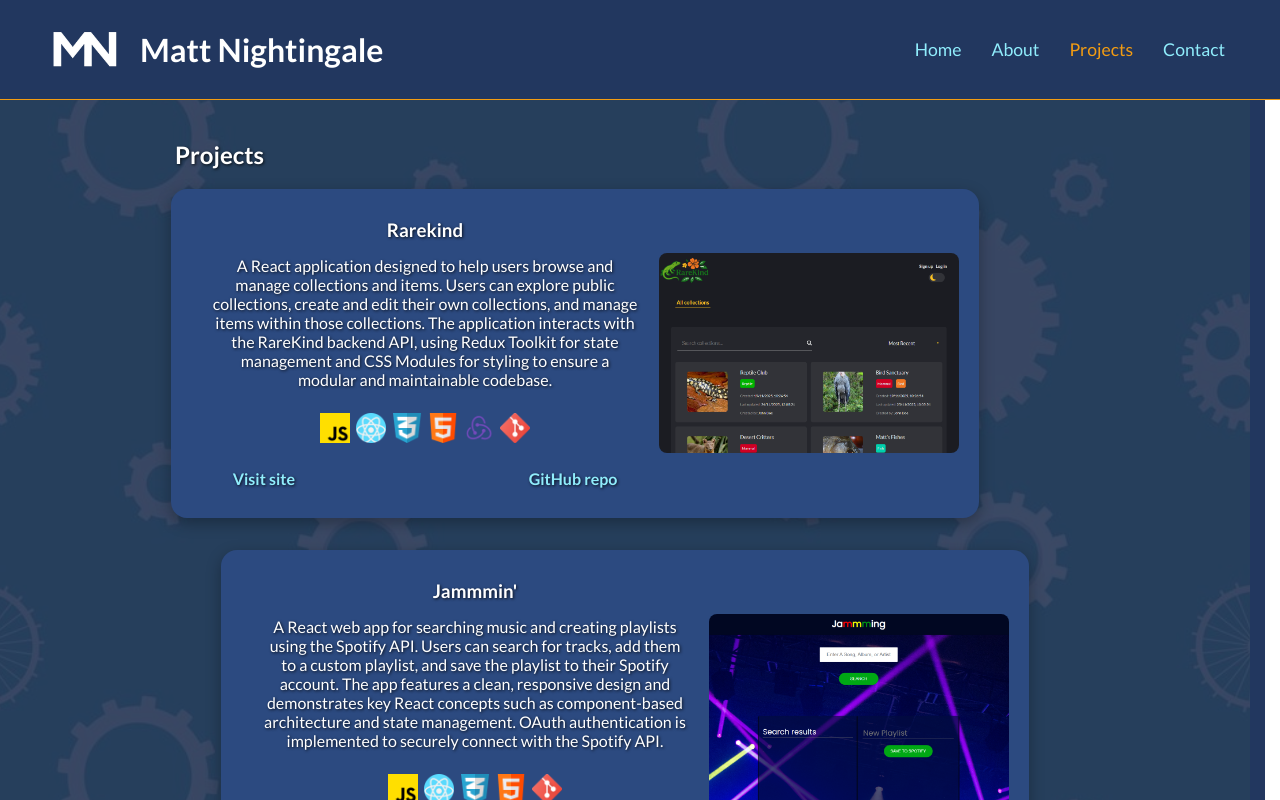
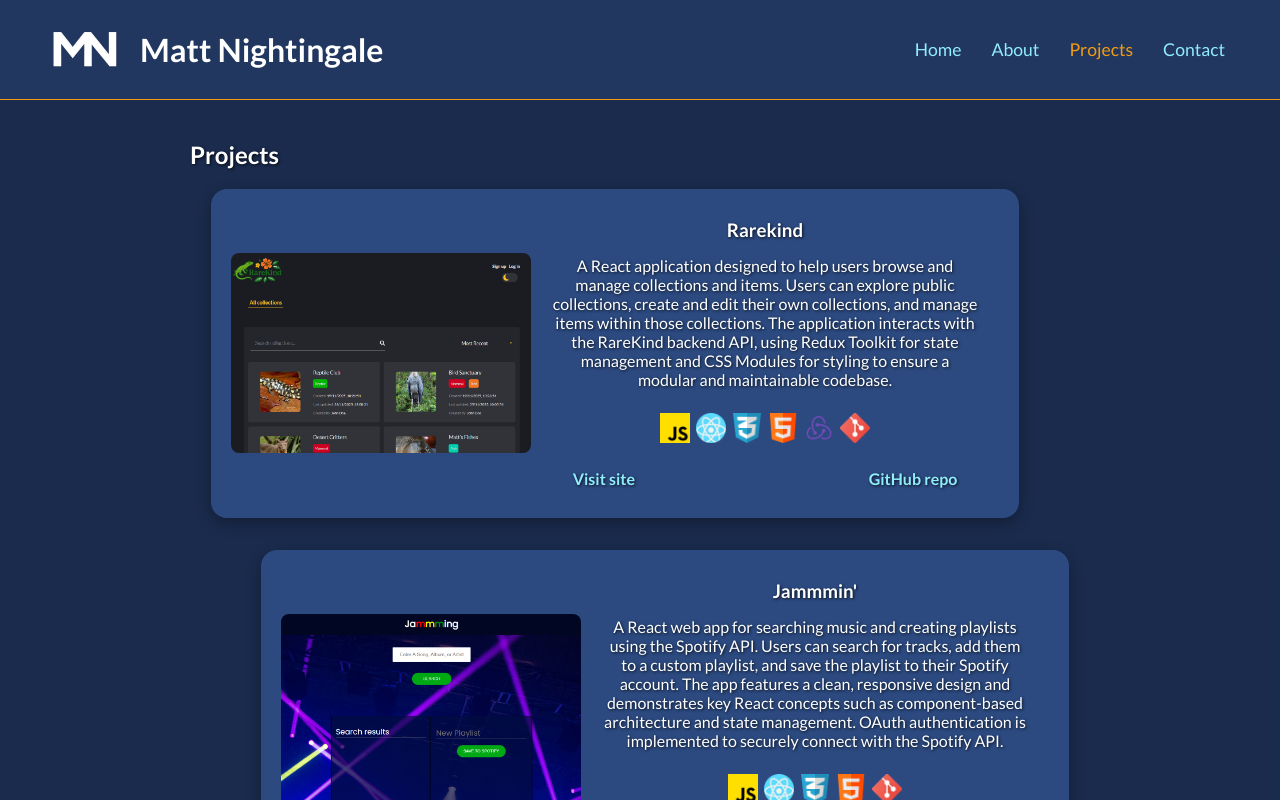
Before and after one commit to MattNightingale/portfolio, a React (Vite) app: page /projects in a window 1280 px wide. Shown: the top 800 px of the page. Built offline with nearby package versions, Linux system fonts and the light colour scheme.

Commit message:
tweaks to animations

```diff
--- a/src/App.css
+++ b/src/App.css
@@ -1,6 +1,6 @@
 html {
   min-height: 100%;
-  scrollbar-gutter: stable;
+
 }
 
 body {
@@ -21,7 +21,7 @@ body {
   display: flex;
   flex-direction: column;
   min-height: 100vh;
-  scrollbar-gutter: stable;
+
   overflow-x: hidden;
 }
 
@@ -47,18 +47,30 @@ body {
   min-height: 100vh;
 }
 
+.backgroundImage {
+  position: fixed;
+  inset: 0;
+  background-image: url("/assets/cogs.jpg");
+  background-size: cover;
+  background-position: center;
+  background-repeat: no-repeat;
+  z-index: -1;
+  pointer-events: none;
+}
+
 .mainContent {
   flex: 1;
   min-width: 100%;
   display: flex;
   justify-content: center;
   align-items: center;
-  background-image: url("/assets/cogs.jpg");
-  background-size: cover;
-  background-position: center;
-  background-repeat: no-repeat;
-  background-attachment: fixed;
   padding-top: var(--header-height);
+}
+
+.rootLayout,
+.mainContent
+ {
+  position: relative;
 }
 
 @media (min-width: 1024px) {
--- a/src/Components/Animations/Animations.jsx
+++ b/src/Components/Animations/Animations.jsx
@@ -7,10 +7,11 @@ export const SlideInFromLeft = ({
   duration = 1.2,
   delay = 0,
   fullWidth = false,
+  viewAmount = 0.3,
 }) => {
   const ref = useRef(null);
   const controls = useAnimation();
-  const inView = useInView(ref, { once: true });
+  const inView = useInView(ref, { once: true, amount: viewAmount });
 
   useEffect(() => {
     if (inView) {
@@ -52,11 +53,11 @@ export const SlideInFromRight = ({
   duration = 1.2,
   delay = 0,
   fullWidth = false,
+  viewAmount = 0.3,
 }) => {
   const ref = useRef(null);
   const controls = useAnimation();
-  const inView = useInView(ref, { once: true });
-
+  const inView = useInView(ref, { once: true, amount: viewAmount });
   useEffect(() => {
     if (inView) {
       controls.start({
--- a/src/Components/Footer/Footer.module.css
+++ b/src/Components/Footer/Footer.module.css
@@ -8,6 +8,8 @@
   width: 100%;
   box-sizing: border-box;
   border-top: 1px solid var(--accent-color);
+  z-index: 2;
+  background-color: #22375f;
 }
 
 .footerContent {
--- a/src/Components/ProjectCard/ProjectCard.module.css
+++ b/src/Components/ProjectCard/ProjectCard.module.css
@@ -81,15 +81,6 @@
     align-items: center;
   }
 
-  .wrapper:nth-child(odd) {
-    flex-direction: row-reverse;
-    margin-right: 50px;
-  }
-
-  .wrapper:nth-child(even) {
-    margin-left: 50px;
-  }
-
   .wrapper:hover {
     transform: scale(1.03);
     transition: ease-in-out 0.3s;
--- a/src/Pages/Contact/Contact.module.css
+++ b/src/Pages/Contact/Contact.module.css
@@ -10,7 +10,7 @@
     align-items: center;
     justify-content: center;
     background-color: var(--background-color);
-    z-index: 10;
+    z-index: 500;
 }
 
 .popup {
--- a/src/Routes.jsx
+++ b/src/Routes.jsx
@@ -10,6 +10,7 @@ import "./App.css";
 function Root() {
   return (
     <div className="rootLayout">
+      <div className="backgroundImage" aria-hidden="true" />
       <Header />
       <main className="mainContent">
         <Outlet />
```
